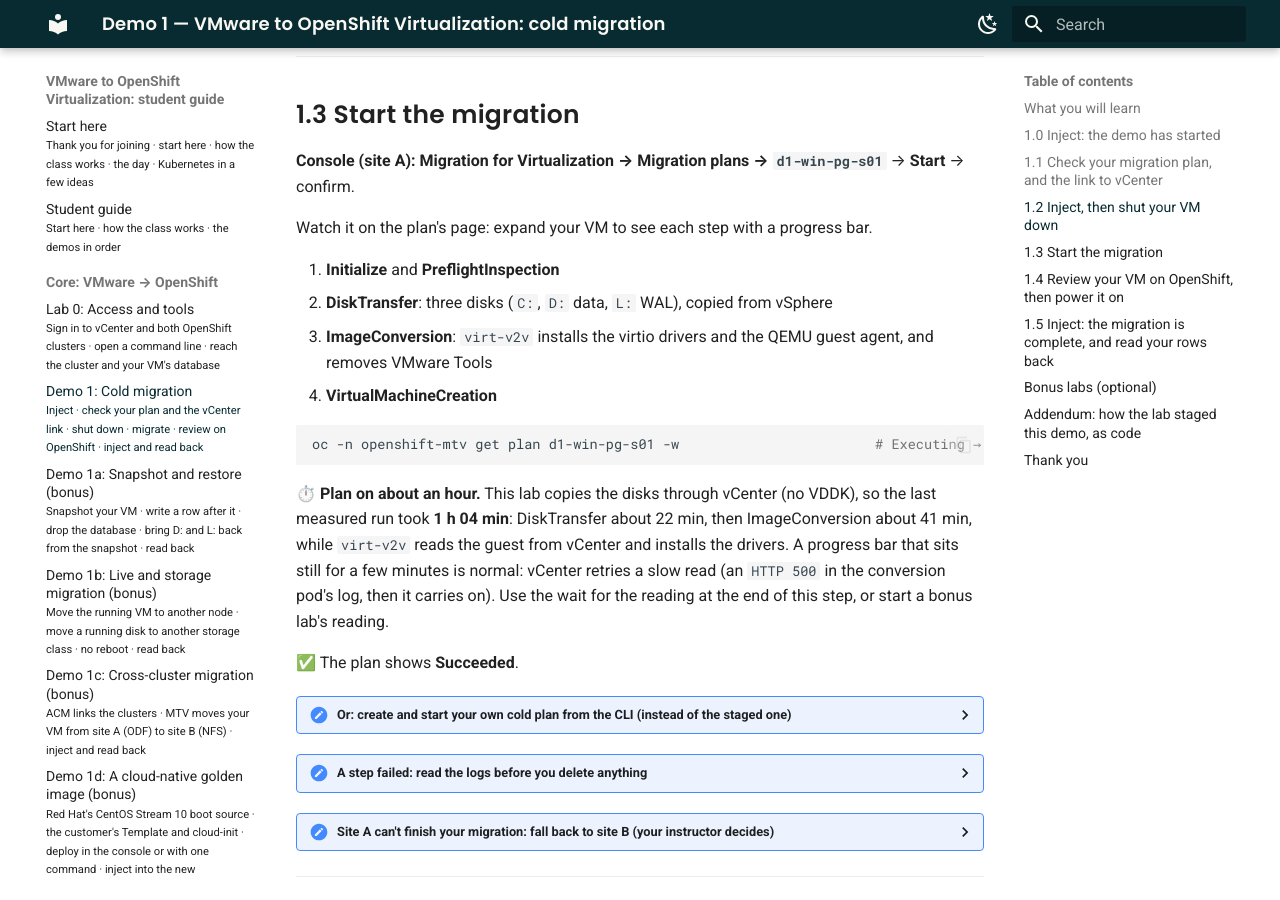
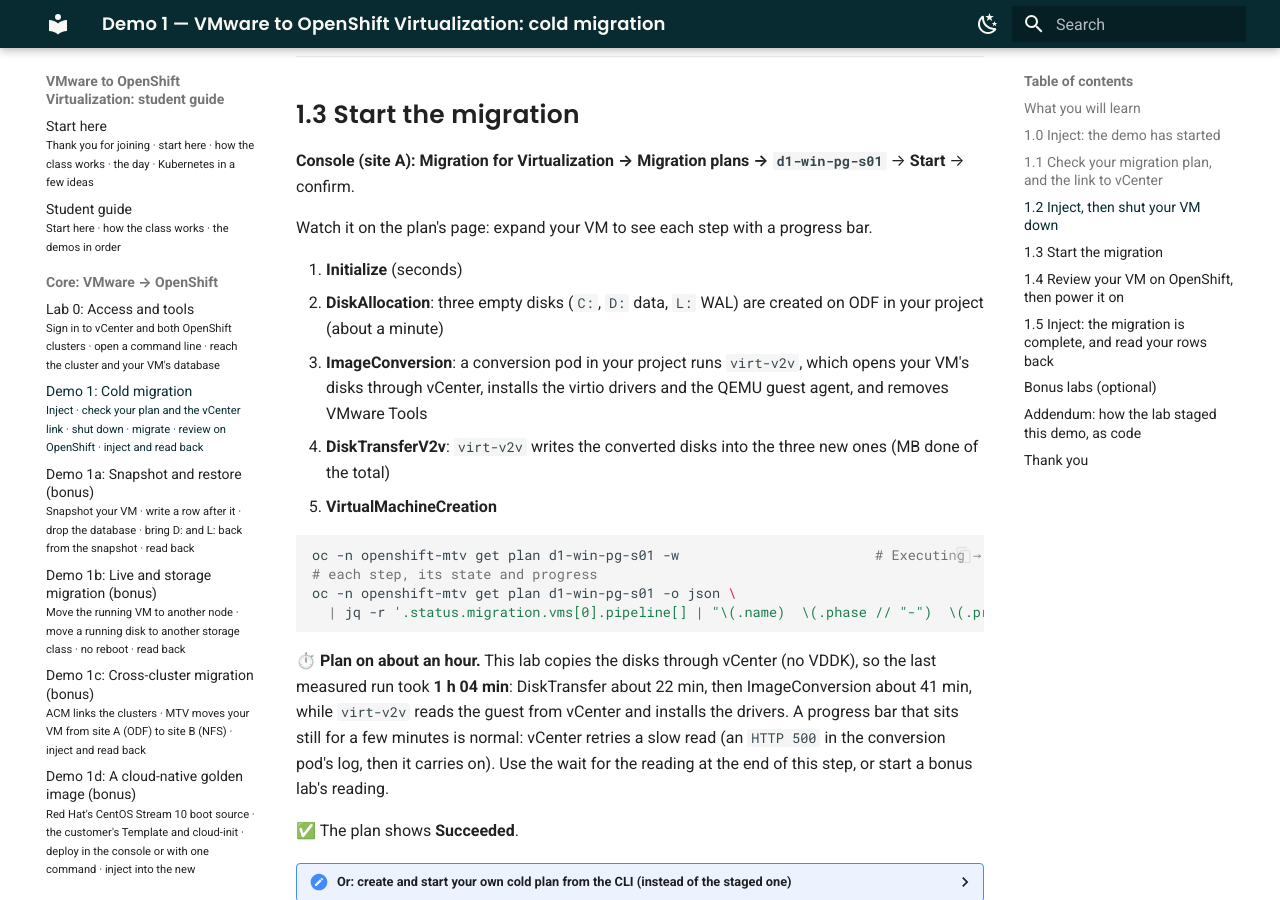
Before and after one commit to paragonmicro-lab/demo-0024-public, an MkDocs documentation site: the page built from docs/demos/01-vmware-to-ove-cold.md, in a window 1280 px wide and 900 px high, scrolled down 2945 px. Built offline with MkDocs 1.6.1 and Material for MkDocs 9.7.7, drawn with Linux system fonts in a browser that asks for light colours; some of the changed text lies outside the part shown.

Commit message:
class @ demo-openshift-ove 6531984aebe9

````diff
--- a/docs/demos/01-vmware-to-ove-cold.md
+++ b/docs/demos/01-vmware-to-ove-cold.md
@@ -131,13 +131,19 @@
 
 Watch it on the plan's page: expand your VM to see each step with a progress bar.
 
-1. **Initialize** and **PreflightInspection**
-2. **DiskTransfer**: three disks (`C:`, `D:` data, `L:` WAL), copied from vSphere
-3. **ImageConversion**: `virt-v2v` installs the virtio drivers and the QEMU guest agent, and removes VMware Tools
-4. **VirtualMachineCreation**
+1. **Initialize** (seconds)
+2. **DiskAllocation**: three empty disks (`C:`, `D:` data, `L:` WAL) are created on ODF in your project (about a
+   minute)
+3. **ImageConversion**: a conversion pod in your project runs `virt-v2v`, which opens your VM's disks through vCenter,
+   installs the virtio drivers and the QEMU guest agent, and removes VMware Tools
+4. **DiskTransferV2v**: `virt-v2v` writes the converted disks into the three new ones (MB done of the total)
+5. **VirtualMachineCreation**
 
 ```bash
 oc -n openshift-mtv get plan d1-win-pg-s01 -w                        # Executing → Succeeded (Ctrl-C to stop watching)
+# each step, its state and progress
+oc -n openshift-mtv get plan d1-win-pg-s01 -o json \
+  | jq -r '.status.migration.vms[0].pipeline[] | "\(.name)  \(.phase // "-")  \(.progress.completed // 0)/\(.progress.total // 0) \(.annotations.unit // "")"'
 ```
 
 ⏱️ **Plan on about an hour.** This lab copies the disks through vCenter (no VDDK), so the last measured run took
````
Also changed, not shown: other parts of docs/demos/01-vmware-to-ove-cold.md (+2 -2 lines).
